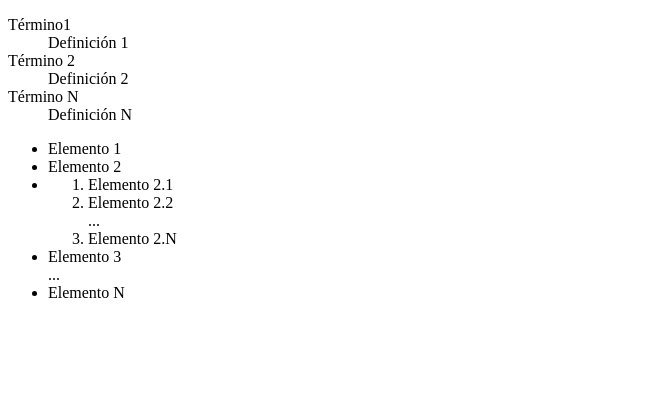
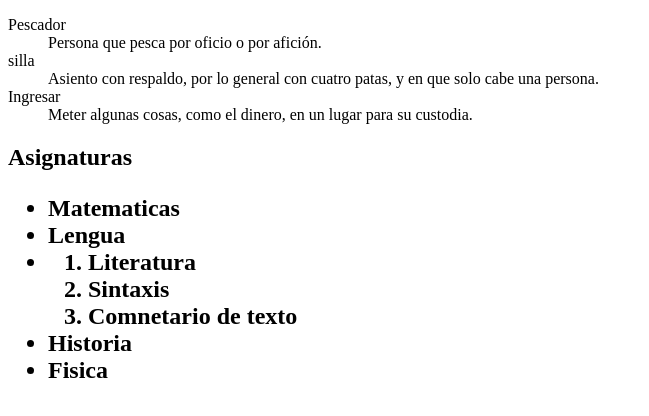
Before and after one commit to miguelmendozaa/listas, a plain HTML site: page index.html in a window 1280 px wide. Shown: the whole page, without its empty margins (0-649 px from the left). Drawn offline with Linux system fonts and the light colour scheme.

Commit message:
Update index.html

```diff
--- a/index.html
+++ b/index.html
@@ -8,27 +8,26 @@
   </head>
   <body>
 <dl>
-  <dt>Término1</dt>
-  <dd>Definición 1</dd>
-  <dt>Término 2</dt>
-  <dd>Definición 2</dd>
-  <dt>Término N</dt>
-  <dd>Definición N</dd>
+  <dt>Pescador</dt>
+  <dd>Persona que pesca por oficio o por afición.</dd>
+  <dt>silla</dt>
+  <dd>Asiento con respaldo, por lo general con cuatro patas, y en que solo cabe una persona.</dd>
+  <dt>Ingresar</dt>
+  <dd>Meter algunas cosas, como el dinero, en un lugar para su custodia.</dd>
 </dl>
+<h2>Asignaturas
 <ul>
-  <li>Elemento 1</li>
-  <li>Elemento 2</li>
+  <li>Matematicas</li>
+  <li>Lengua</li>
   <li>
     <ol>
-      <li>Elemento 2.1</li>
-      <li>Elemento 2.2</li>
-      ...
-      <li>Elemento 2.N</li>
+      <li>Literatura</li>
+      <li>Sintaxis</li>
+      <li>Comnetario de texto</li>
     </ol>
   </li>
-  <li>Elemento 3</li>
-  ...
-  <li>Elemento N</li>
+  <li>Historia</li>
+  <li>Fisica</li>
 </ul>
   </body>
 </html>
```
